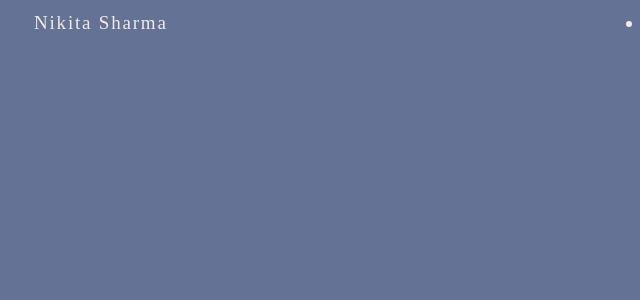
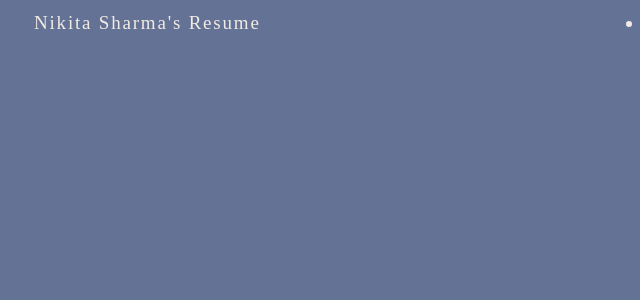
Before and after one commit to niksisharma/resume, a plain HTML site: page index.html in a window 1280 px wide. Shown: the top 300 px of the page, 0-640 px from the left. Drawn offline with Linux system fonts and the light colour scheme.

Commit message:
Update index.html

```diff
--- a/index.html
+++ b/index.html
@@ -12,7 +12,7 @@
     <link rel="stylesheet" href="./style.css">
     <div class="main">
         <nav>
-            <div>Nikita Sharma</div>
+            <div>Nikita Sharma's Resume</div>
             <div>
                 <ul class="links">
                     <a href="#about">
```
